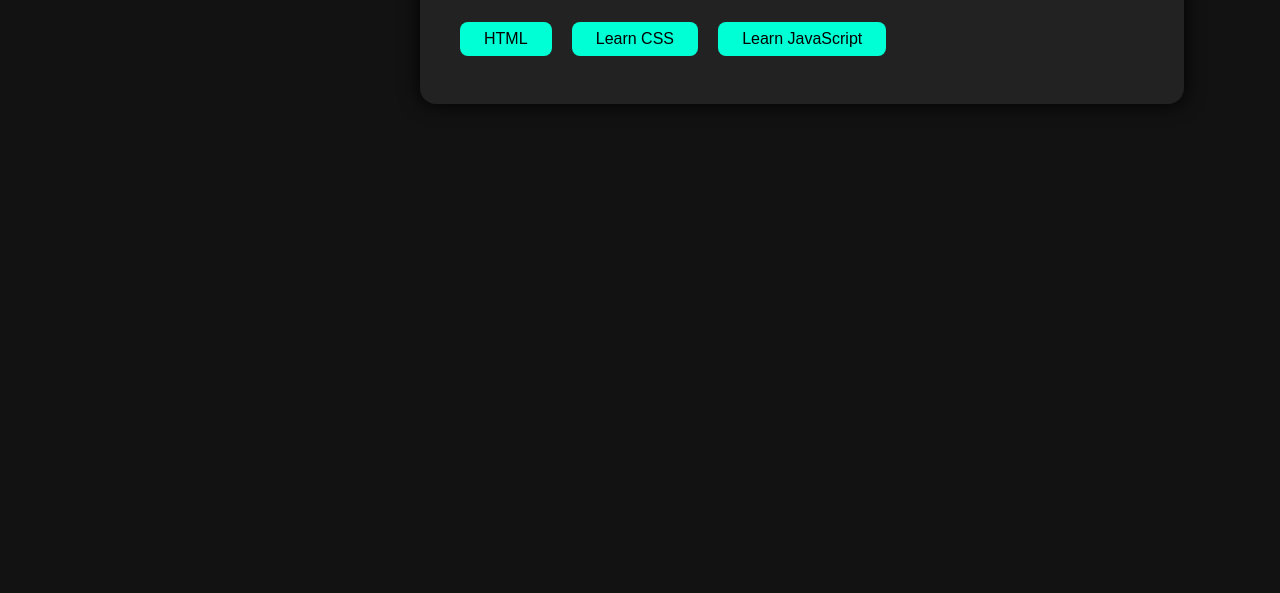
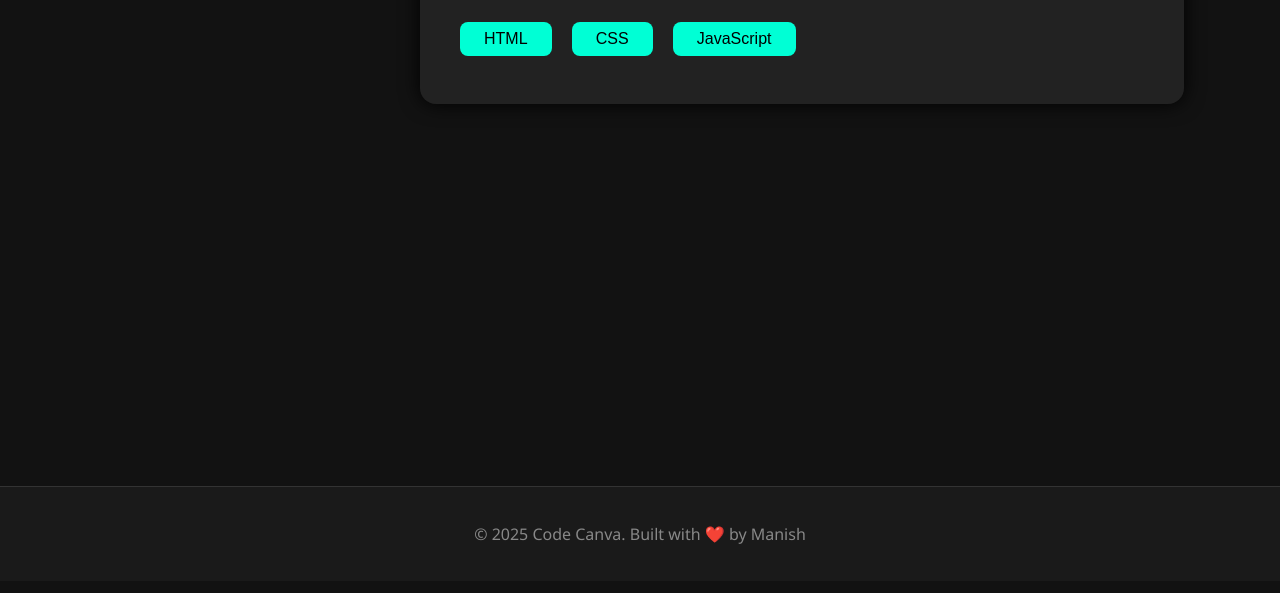
Before and after one commit to manishpandit1406/Dev-Playground, a plain HTML site: page game.html in a window 1280 px wide. Shown: the part 207-800 px from the top of the page. Drawn offline with Linux system fonts and the light colour scheme.

Commit message:
footer update

```diff
--- a/game.html
+++ b/game.html
@@ -11,7 +11,7 @@
     <div class="logo">💻 Code Adventure</div>
     <nav>
       <a href="index.html" target="_blank">Home</a>
-      <a href="game.html" target="_blank">Game</a>
+      <a href="game.html" target="_blank">Code Adventure</a>
       <a href="projects.html" target="_blank">View Saved Projects</a>
       <a href="guidence.html" target="_blank">Guide</a>
       <a href="#">About</a>
@@ -23,8 +23,8 @@
     <h1>Code Adventure - Learn & Win</h1>
     <div class="mode-selector">
       <button onclick="startGame('html')">HTML</button>
-      <button onclick="startGame('css')">Learn CSS</button>
-      <button onclick="startGame('js')">Learn JavaScript</button>
+      <button onclick="startGame('css')">CSS</button>
+      <button onclick="startGame('js')">JavaScript</button>
     </div>
 
 
@@ -41,6 +41,12 @@
       <button id="reset-button" onclick="resetGame()">Reset Game</button>
     </div>
   </div>
+<div class="space">
+
+</div>
+  <footer>
+    <p>&copy; 2025 Code Canva. Built with ❤️ by Manish</p>
+  </footer>
 
   <script src="gamescript.js"></script>
 </body>
--- a/gamestyle.css
+++ b/gamestyle.css
@@ -101,3 +101,18 @@ textarea {
   margin-top: 1rem;
   font-weight: bold;
 }
+
+
+.space {
+  padding: 171px;
+}
+
+footer {
+  margin-top: auto;
+  background: #1a1a1a;
+  text-align: center;
+  padding: 20px;
+  margin-top: 40px;
+  color: #888;
+  border-top: 1px solid #333;
+}
--- a/style.css
+++ b/style.css
@@ -150,7 +150,9 @@
     text-transform: uppercase;
   }
 
-
+  .space {
+    padding: 171px;
+  }
 
   footer {
     margin-top: auto;
```
Also changed, not shown: index.html (+2 -2 lines), projects.html (+6 -1 lines).
